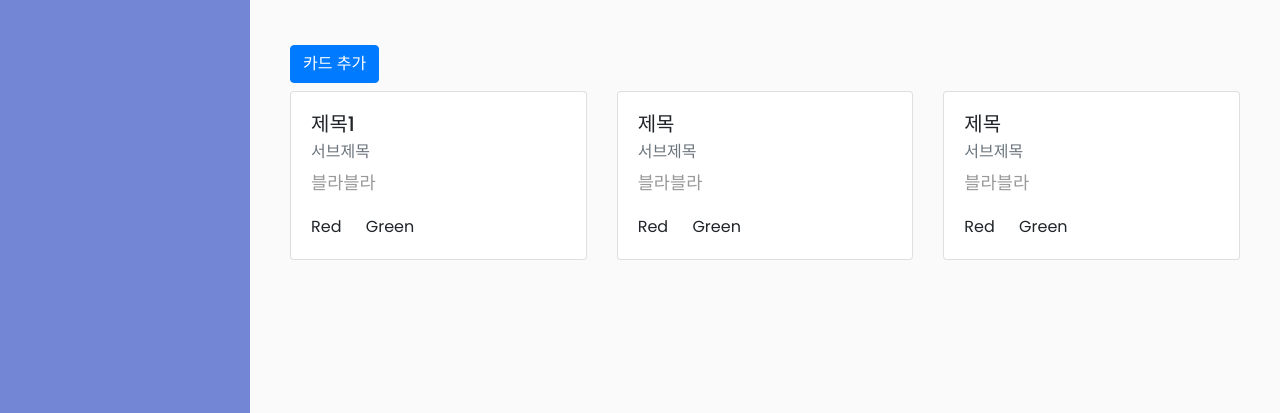
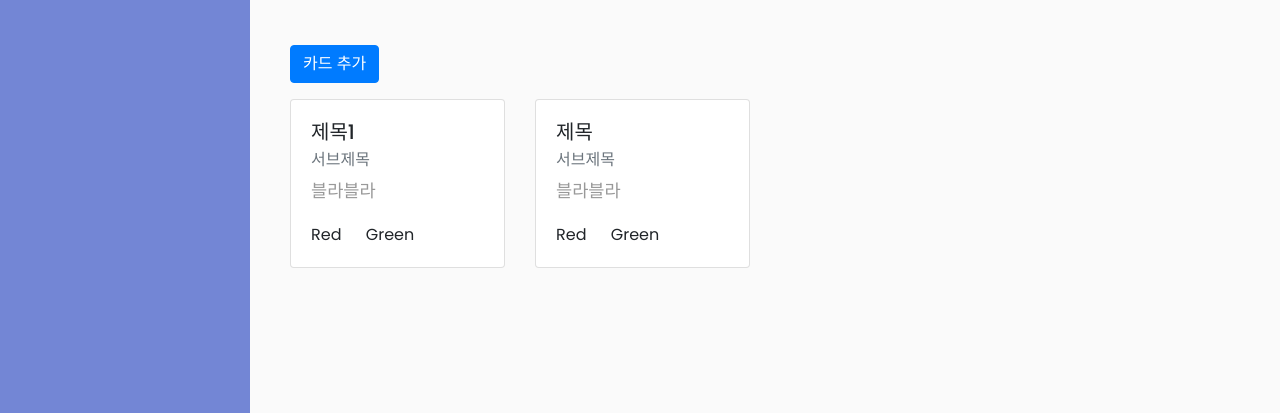
Before and after one commit to kjcaway/asp-dotnet-fw-example, a plain HTML site: page ui/main/index.html in a window 1280 px wide. Shown: the part 387-800 px from the top of the page. Drawn offline with Linux system fonts and the light colour scheme.

Commit message:
**MOD -modify card group example -jquery append html effect

```diff
--- a/ui/main/index.css
+++ b/ui/main/index.css
@@ -195,14 +195,3 @@ a.article:hover {
     background-color: green;
     color: white;
 }
-
-.card-deck {
-    display: flex;
-    flex-flow: wrap;
-    align-content: space-between;
-    justify-content: space-between;
-}
-
-.card-deck .card {
-    width: 200px;
-}
--- a/ui/main/index.html
+++ b/ui/main/index.html
@@ -14,7 +14,6 @@
             <div class="sidebar-header">
                 <h3>테스트웹앱</h3>
             </div>
-
             <ul class="list-unstyled components">
                 <p>테스트 메뉴</p>
                 <li class="active">
@@ -35,8 +34,6 @@
                     <a href="#">설정</a>
                 </li>
             </ul>
-
-
         </nav>
 
         <!-- Page Content  -->
@@ -78,7 +75,8 @@
                     </button>
                 </div>
             </div>
-            <div class="card-deck mt-2 ">
+            <div class="overflow-auto row row-flex mt-2" id="cardGroupDiv">
+                <div class="col-sm-3 mt-2">
                     <div class="card h-green-p">
                         <div class="card-body">
                             <h5 class="card-title">제목1</h5>
@@ -88,6 +86,8 @@
                             <a href="#" class="card-link h-green">Green</a>
                         </div>
                     </div>
+                </div>
+                <div class="col-sm-3 mt-2">
                     <div class="card">
                         <div class="card-body">
                             <h5 class="card-title">제목</h5>
@@ -97,16 +97,7 @@
                             <a href="#" class="card-link">Green</a>
                         </div>
                     </div>
-                <div class="card">
-                    <div class="card-body">
-                        <h5 class="card-title">제목</h5>
-                        <h6 class="card-subtitle mb-2 text-muted">서브제목</h6>
-                        <p class="card-text">블라블라</p>
-                        <a href="#" class="card-link">Red</a>
-                        <a href="#" class="card-link">Green</a>
                 </div>
-                </div>
-
             </div>
         </div>
     </div>
--- a/ui/main/index.js
+++ b/ui/main/index.js
@@ -1,6 +1,7 @@
 let MAIN = {
     onAddCardClick: function (e) {
         const jqCard = $(`
+            <div class="col-sm-3 mt-2">
                 <div class="card">
                     <div class="card-body">
                         <h5 class="card-title">제목</h5>
@@ -10,9 +11,12 @@ let MAIN = {
                         <a href="#" class="card-link">Green</a>
                     </div>
                 </div>
+            </div>
         `);
 
-        $(".card-deck").append(jqCard);
+        jqCard.hide();
+        $("#cardGroupDiv").append(jqCard);
+        jqCard.show("normal");
     }
 };
 
```
Lines whose indentation alone changed are shown as unchanged.
